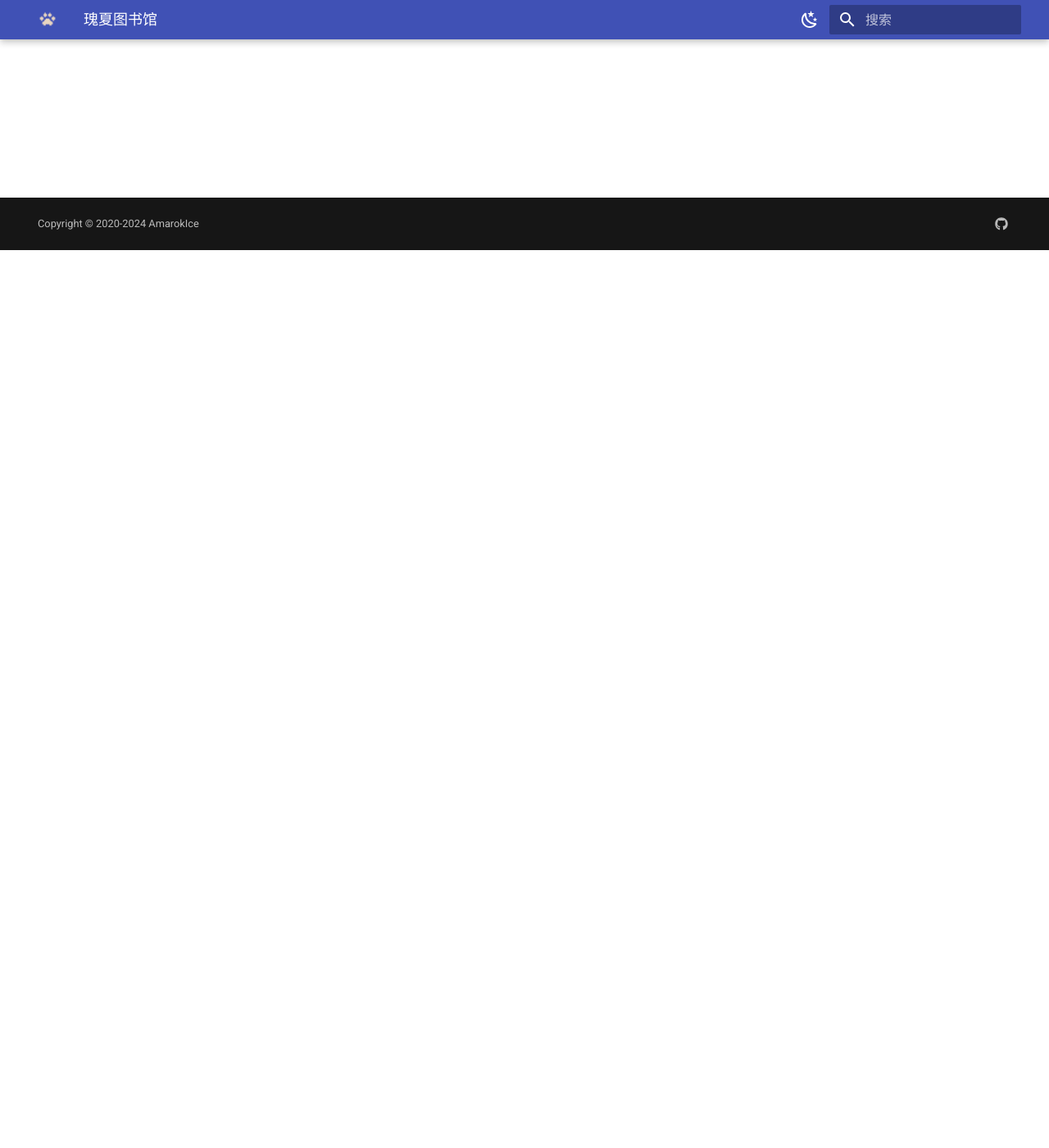
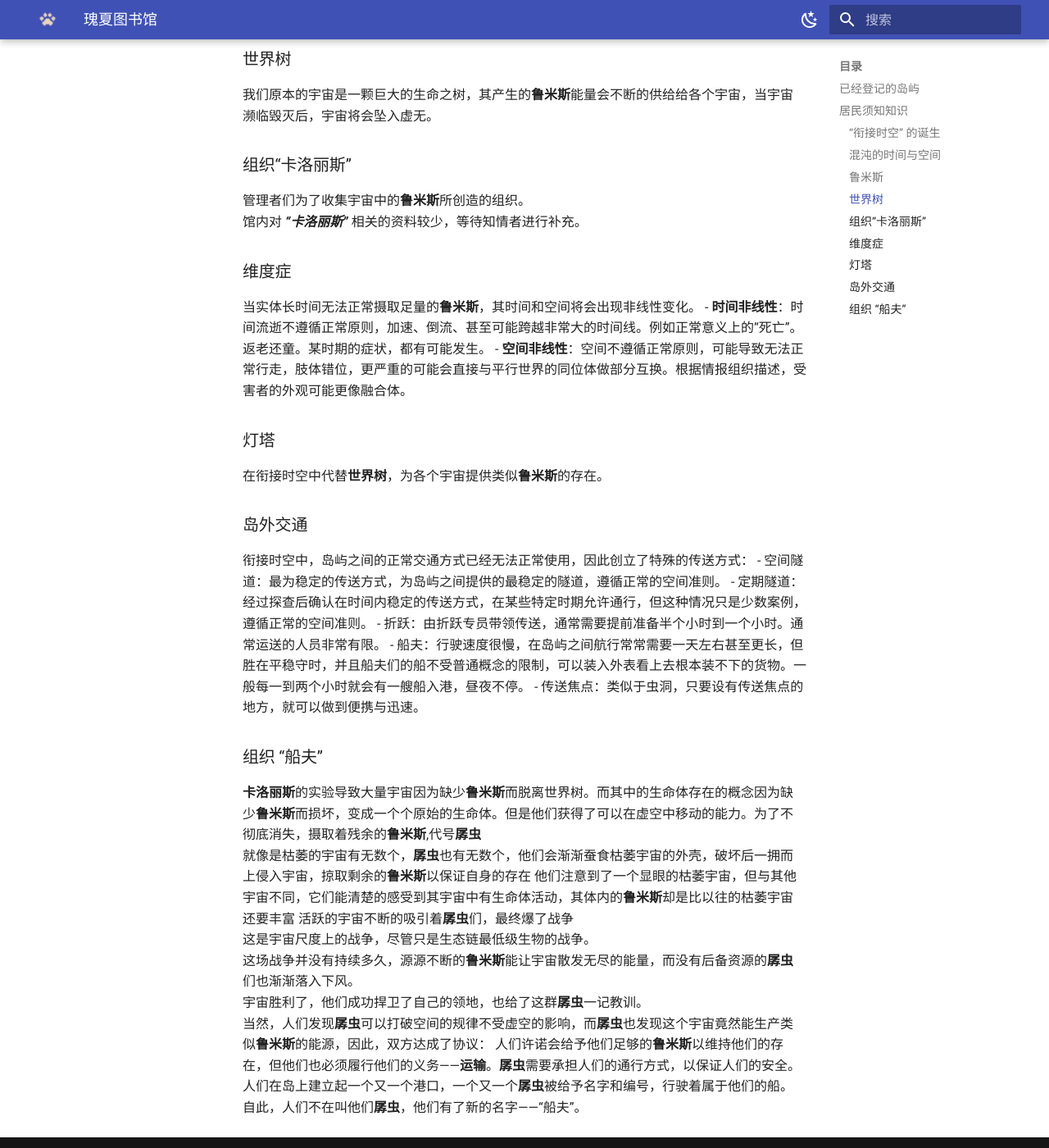
Before and after one commit to AmarokIce/LibraryOfGousa, an MkDocs documentation site: the page built from docs/index.md, in a window 1280 px wide and 1400 px high, scrolled down 1095 px. Shown: the whole window at 82% size. Built offline with MkDocs 1.6.1 and Material for MkDocs 9.7.7, drawn with Linux system fonts in a browser that asks for light colours; some of the changed text lies outside the part shown.

Commit message:
🐺📰

```diff
--- a/docs/index.md
+++ b/docs/index.md
@@ -9,3 +9,53 @@
 我们还在努力搜集其他岛屿的资料，这些是我们已经收集到的岛屿：
 
 - [代号 D-100H](./d-100h/index.md)
+
+## 居民须知知识
+
+为了您在衔接时空宇宙中的安全，以下内容推荐您熟记。
+
+### “衔接时空” 的诞生
+**衔接时空**是位于**世界树**之外的沉沦虚空，正如落叶归根一般，衔接时空**衔接时空**会将已经死去的宇宙吞噬分解。由于***卡洛丽斯***组织对宇宙能源***鲁米斯***的开采，导致部分宇宙崩塌摧毁，从而坠入了**衔接时空**之中。
+为此，各个宇宙的人们为了生存，开发出了类似***鲁米斯***的能源以供给给整个**衔接时空**，这才脱离险境。
+
+### 混沌的时间与空间
+**衔接时空**中没有明确的时间概念，因此不区分白天与黑夜，根据地区情况而被划分为了永昼区与永夜区。
+岛屿之间的空间结构极其混乱，通常无法通过正常手段在岛屿与岛屿之间来往。非必要情况下请不要随意离开当前的居住岛屿。如有必要，请继续阅读后续章节 *“岛外交通”*。
+
+### 鲁米斯
+**鲁米斯**是让宇宙遵循时间与空间正常规律的重要能源，而失去**鲁米斯**的岛屿，时间与空间会变得极其不稳定的，而长时间处于没有**鲁米斯**的生物会患上**维度症**。
+
+### 世界树
+我们原本的宇宙是一颗巨大的生命之树，其产生的**鲁米斯**能量会不断的供给给各个宇宙，当宇宙濒临毁灭后，宇宙将会坠入虚无。
+
+### 组织“卡洛丽斯”
+管理者们为了收集宇宙中的**鲁米斯**所创造的组织。
+馆内对 ***“卡洛丽斯”*** 相关的资料较少，等待知情者进行补充。
+
+### 维度症
+当实体长时间无法正常摄取足量的**鲁米斯**，其时间和空间将会出现非线性变化。
+- **时间非线性**：时间流逝不遵循正常原则，加速、倒流、甚至可能跨越非常大的时间线。例如正常意义上的“死亡”。返老还童。某时期的症状，都有可能发生。
+- **空间非线性**：空间不遵循正常原则，可能导致无法正常行走，肢体错位，更严重的可能会直接与平行世界的同位体做部分互换。根据情报组织描述，受害者的外观可能更像融合体。
+
+### 灯塔
+在衔接时空中代替**世界树**，为各个宇宙提供类似**鲁米斯**的存在。
+
+### 岛外交通
+衔接时空中，岛屿之间的正常交通方式已经无法正常使用，因此创立了特殊的传送方式：
+- 空间隧道：最为稳定的传送方式，为岛屿之间提供的最稳定的隧道，遵循正常的空间准则。
+- 定期隧道：经过探查后确认在时间内稳定的传送方式，在某些特定时期允许通行，但这种情况只是少数案例，遵循正常的空间准则。
+- 折跃：由折跃专员带领传送，通常需要提前准备半个小时到一个小时。通常运送的人员非常有限。
+- 船夫：行驶速度很慢，在岛屿之间航行常常需要一天左右甚至更长，但胜在平稳守时，并且船夫们的船不受普通概念的限制，可以装入外表看上去根本装不下的货物。一般每一到两个小时就会有一艘船入港，昼夜不停。
+- 传送焦点：类似于虫洞，只要设有传送焦点的地方，就可以做到便携与迅速。
+
+### 组织 “船夫”
+**卡洛丽斯**的实验导致大量宇宙因为缺少**鲁米斯**而脱离世界树。而其中的生命体存在的概念因为缺少**鲁米斯**而损坏，变成一个个原始的生命体。但是他们获得了可以在虚空中移动的能力。为了不彻底消失，摄取着残余的**鲁米斯**,代号**孱虫**
+就像是枯萎的宇宙有无数个，**孱虫**也有无数个，他们会渐渐蚕食枯萎宇宙的外壳，破坏后一拥而上侵入宇宙，掠取剩余的**鲁米斯**以保证自身的存在
+他们注意到了一个显眼的枯萎宇宙，但与其他宇宙不同，它们能清楚的感受到其宇宙中有生命体活动，其体内的**鲁米斯**却是比以往的枯萎宇宙还要丰富
+活跃的宇宙不断的吸引着**孱虫**们，最终爆了战争
+这是宇宙尺度上的战争，尽管只是生态链最低级生物的战争。
+这场战争并没有持续多久，源源不断的**鲁米斯**能让宇宙散发无尽的能量，而没有后备资源的**孱虫**们也渐渐落入下风。
+宇宙胜利了，他们成功捍卫了自己的领地，也给了这群**孱虫**一记教训。
+当然，人们发现**孱虫**可以打破空间的规律不受虚空的影响，而**孱虫**也发现这个宇宙竟然能生产类似**鲁米斯**的能源，因此，双方达成了协议：  人们许诺会给予他们足够的**鲁米斯**以维持他们的存在，但他们也必须履行他们的义务——**运输**。**孱虫**需要承担人们的通行方式，以保证人们的安全。
+人们在岛上建立起一个又一个港口，一个又一个**孱虫**被给予名字和编号，行驶着属于他们的船。
+自此，人们不在叫他们**孱虫**，他们有了新的名字——“船夫”。
```
Also changed, not shown: 1 other file.
